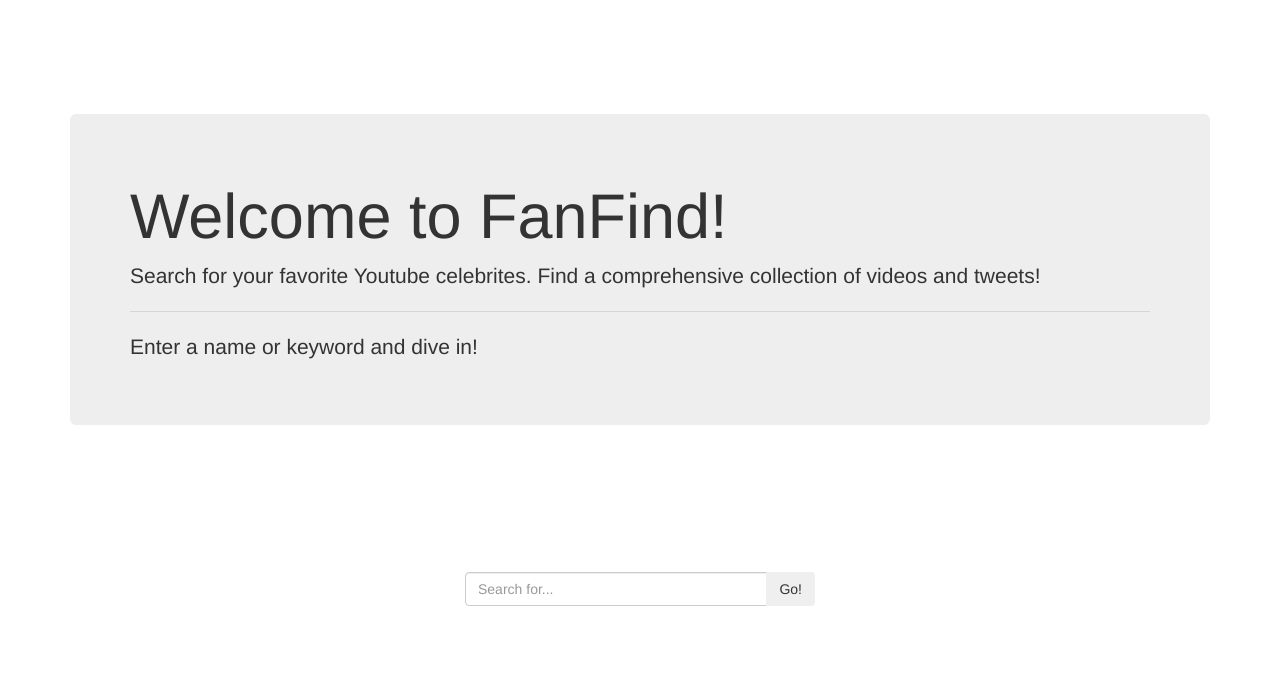
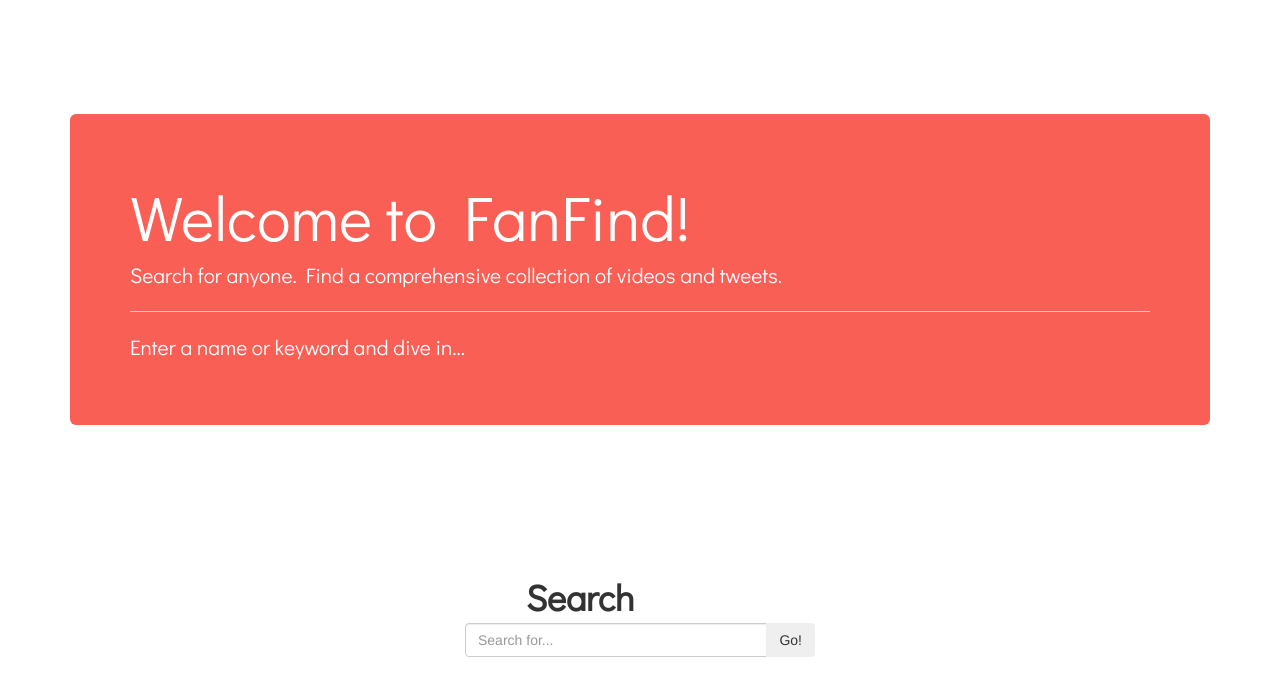
Before and after one commit to Laura-Higgins/Fan-Finds, a website: page public/index.html in a window 1280 px wide. Drawn offline with nearby package versions, Linux system fonts and the light colour scheme.

Commit message:
user can search for tweets, improved naming.

```diff
--- a/public/index.html
+++ b/public/index.html
@@ -3,7 +3,7 @@
   <head>
     <meta charset="utf-8">
     <link rel="stylesheet" href="https://maxcdn.bootstrapcdn.com/bootstrap/3.3.7/css/bootstrap.min.css" integrity="sha384-BVYiiSIFeK1dGmJRAkycuHAHRg32OmUcww7on3RYdg4Va+PmSTsz/K68vbdEjh4u" crossorigin="anonymous">
-    <link href="https://fonts.googleapis.com/css?family=Quicksand" rel="stylesheet">
+    <link href="https://fonts.googleapis.com/css?family=Didact+Gothic" rel="stylesheet">
     <link rel="stylesheet" href="styles.css">
     <title>FanFind</title>
   </head>
@@ -11,16 +11,17 @@
     <div class= "container">
       <div class="jumbotron">
         <h1 class="display-3">Welcome to FanFind!</h1>
-        <p class="lead">Search for your favorite Youtube celebrites. Find a comprehensive collection of videos and tweets!</p>
+        <p class="lead">Search for anyone. Find a comprehensive collection of videos and tweets.</p>
         <hr class="my-4">
-        <p>Enter a name or keyword and dive in!</p>
+        <p>Enter a name or keyword and dive in...</p>
       </div>
       <div class="row">
         <div class="col-xs-12" id="searchbar">
+          <span id="searchTitle">Search</span>
           <div class="input-group">
             <input type="text" class="form-control" id="twitter-input" placeholder="Search for..." />
             <span class="input-group-btn">
-              <button class="btn btn-secondary" type="button" id="twitter-submit">Go!</button>
+              <button class="btn btn-secondary" type="button" id="submit-search">Go!</button>
             </span>
           </div>
         </div>
--- a/public/main.js
+++ b/public/main.js
@@ -1,8 +1,8 @@
 var $twitterInput = document.querySelector('#twitter-input')
-var $twitterSubmit = document.querySelector('#twitter-submit')
+var $submitSearch = document.querySelector('#submit-search')
 var $tweetContainer = document.querySelector('#tweet-container')
 
-$twitterSubmit.addEventListener('click', function() {
+$submitSearch.addEventListener('click', function() {
   var queryValue = $twitterInput.value
   $tweetContainer.innerHTML = ''
 
--- a/public/styles.css
+++ b/public/styles.css
@@ -10,9 +10,22 @@
 
 .jumbotron {
   margin-top: 10%;
+  background-color: #f95f55;
+  color: white;
+  font-family: 'Didact Gothic', sans-serif;
 }
 
 #tweet-container > .tweet {
-  margin-bottom: 10px;
+  margin-bottom: 15px;
   font-size: 18px;
+  background-color: #e2f6fc;
+  font-family: 'Didact Gothic', sans-serif;
 }
+
+#searchTitle {
+  font-family: 'Didact Gothic', sans-serif;
+  font-size: 36px;
+  font-weight: bold;
+  text-align: center;
+  margin-left: 40%;
+}
```
